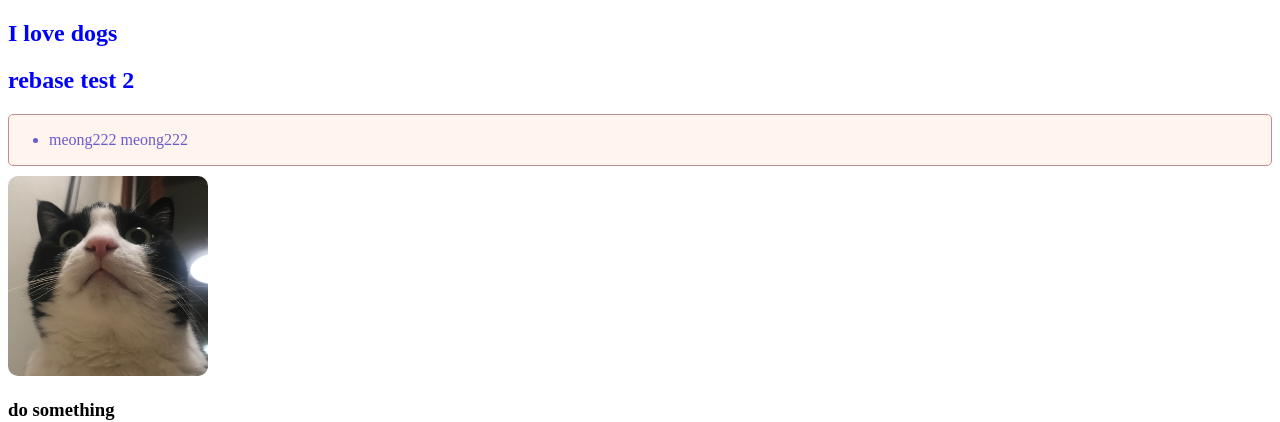
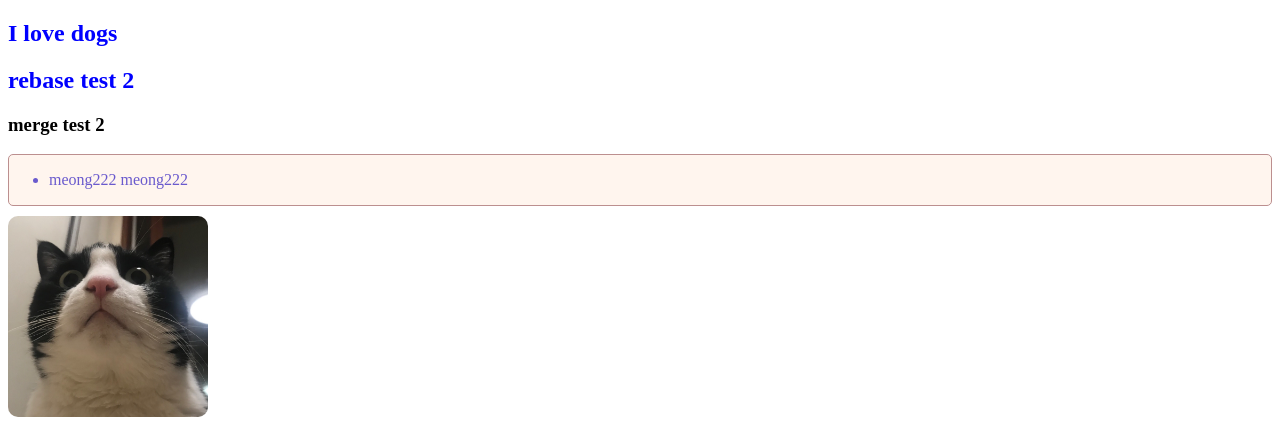
Before and after one commit to reinca97/gitTest, a plain HTML site: page index.html in a window 1280 px wide. Shown: the top 422 px of the page. Drawn offline with Linux system fonts and the light colour scheme.

Commit message:
merge test2

```diff
--- a/index.html
+++ b/index.html
@@ -25,6 +25,7 @@
   <body>
     <h2>I love dogs</h2>
     <h2>rebase test 2</h2>
+    <h3>merge test 2</h3>
     <div>
       <ul>
         <li>meong222 meong222</li>
```
